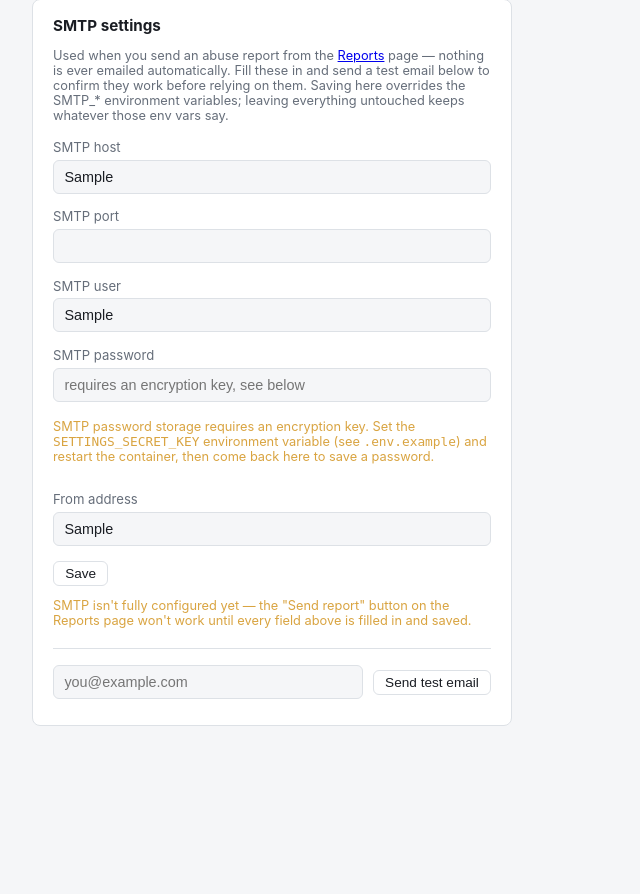
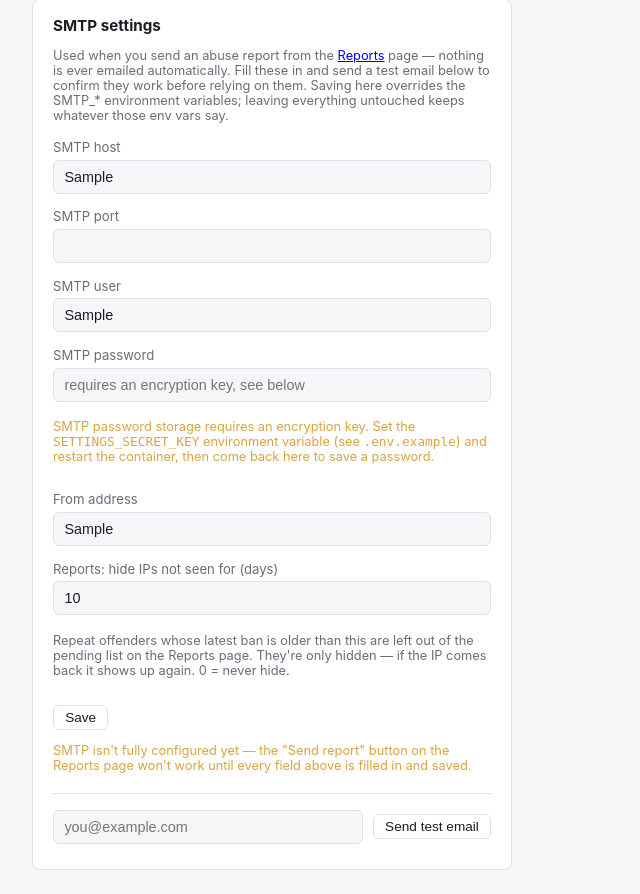
Before and after one commit to Ekot84/npm-crowd-dash, a FastAPI app: template app/templates/settings.html in a window 1280 px wide. Shown: the part 155-1049 px from the top of the page, without its empty margins (0-640 px from the left). Before the commit the page ends 881 px from the top, so only its background shows below. Run offline with FastAPI, Linux system fonts and the light colour scheme; the template is opened without the code that fills it: most values are stand-ins (such as "Sample title", 1, 10 or a date in 2020); data that the repository does not hold is empty; parts of the project's set-up code (start-up, migrations or seed data) failed here and were passed over.

Commit message:
Reports: sort pending queue by last seen, hide IPs not seen for N days
Closes #1. The pending-report queue now lists the most recently seen
repeat offenders first, and leaves out IPs whose latest ban is older than
REPORT_MAX_AGE_DAYS (default 30, 0 = no limit, overridable on the Settings
page). Hidden, not deleted: an IP that comes back reappears with its full
ban count.

Co-Authored-By: Claude Opus 5.5 <noreply@anthropic.com>

```diff
--- a/app/config.py
+++ b/app/config.py
@@ -13,6 +13,11 @@ class Settings(BaseSettings):
     db_path: str = "/data/dashboard.db"
     retention_days: int = 90
     repeat_offender_threshold: int = 3
+    # Pending-report queue on the Reports page only lists repeat offenders
+    # seen within this many days — an IP that hasn't come back in a month
+    # has most likely moved on and isn't worth reporting anymore. 0 = no
+    # limit. Can be overridden at runtime from the Settings page.
+    report_max_age_days: int = 30
     country_ban_threshold: int = 10
     report_public_ip: IPvAnyAddress | None = None
 
--- a/app/db.py
+++ b/app/db.py
@@ -536,7 +536,7 @@ def stats_by_scenario(status: str = "active", limit: int = 5, offset: int = 0) -
         ).fetchall()
 
 
-def report_candidates(threshold: int, limit: int = 50) -> list[dict]:
+def report_candidates(threshold: int, max_age_days: int = 0, limit: int = 50) -> list[dict]:
     """Repeat offenders (ban count >= threshold) that don't already have a
     *successfully sent* abuse report on file — the pending queue on the
     Reports page. A previous failed attempt (SMTP down, no abuse email found
@@ -554,8 +554,17 @@ def report_candidates(threshold: int, limit: int = 50) -> list[dict]:
     were never observed locally, so there's no real "repeat offender"
     behavior to report — just noise from the shared community blocklist.
 
+    max_age_days > 0 hides IPs whose most recent ban is older than that —
+    an offender that hasn't come back in that long has most likely moved on
+    and isn't worth reporting anymore. Hidden, not deleted: if the IP shows
+    up again it's back in the queue with its full ban count. 0 = no limit.
+
+    Sorted by most recently seen first, so the IPs that are still actively
+    hitting the server are at the top.
+
     Returns dicts (not just IPs) with enough context for the Reports list
     to render without a second query per row."""
+    cutoff = int(time.time()) - max_age_days * 86400 if max_age_days > 0 else 0
     with get_conn() as conn:
         rows = conn.execute(
             """
@@ -565,11 +574,12 @@ def report_candidates(threshold: int, limit: int = 50) -> list[dict]:
             WHERE (origin IS NULL OR origin = 'crowdsec')
             GROUP BY ip
             HAVING COUNT(*) >= ?
+              AND MAX(created_at) >= ?
               AND ip NOT IN (SELECT ip FROM abuse_reports WHERE status = 'sent')
-            ORDER BY times_banned DESC, last_seen DESC
+            ORDER BY last_seen DESC, times_banned DESC
             LIMIT ?
             """,
-            (threshold, limit),
+            (threshold, cutoff, limit),
         ).fetchall()
         return [dict(row) for row in rows]
 
--- a/app/main.py
+++ b/app/main.py
@@ -235,7 +235,10 @@ async def stats_panel(
 
 
 def _reports_context(*, message: str | None = None, message_ok: bool = True) -> dict:
-    candidates = db.report_candidates(settings.repeat_offender_threshold, limit=_REPORTS_CANDIDATES_LIMIT)
+    max_age_days = runtime_settings.get_report_max_age_days()
+    candidates = db.report_candidates(
+        settings.repeat_offender_threshold, max_age_days, limit=_REPORTS_CANDIDATES_LIMIT
+    )
     for row in candidates:
         row["last_seen_str"] = _fmt_ts(row["last_seen"])
 
@@ -247,6 +250,7 @@ def _reports_context(*, message: str | None = None, message_ok: bool = True) ->
         "candidates": candidates,
         "history": history,
         "repeat_offender_threshold": settings.repeat_offender_threshold,
+        "report_max_age_days": max_age_days,
         "message": message,
         "message_ok": message_ok,
     }
@@ -259,7 +263,11 @@ async def reports_page(request: Request):
 
 @app.get("/partials/reports-count")
 async def reports_count_partial(request: Request):
-    count = len(db.report_candidates(settings.repeat_offender_threshold, limit=_REPORTS_CANDIDATES_LIMIT))
+    count = len(db.report_candidates(
+        settings.repeat_offender_threshold,
+        runtime_settings.get_report_max_age_days(),
+        limit=_REPORTS_CANDIDATES_LIMIT,
+    ))
     return templates.TemplateResponse(request, "partials/reports_count.html", {"count": count})
 
 
@@ -422,6 +430,7 @@ async def settings_page(request: Request):
         {
             "active_page": "settings",
             "cfg": runtime_settings.get_smtp_settings(),
+            "report_max_age_days": runtime_settings.get_report_max_age_days(),
             "saved": False,
             "password_rejected": False,
             "key_configured": secrets_store.is_key_configured(),
@@ -437,7 +446,9 @@ async def settings_save(
     smtp_user: str = Form(""),
     smtp_password: str = Form(""),
     smtp_from: str = Form(""),
+    report_max_age_days: int = Form(30),
 ):
+    runtime_settings.save_report_max_age_days(report_max_age_days)
     password_rejected = runtime_settings.save_smtp_settings(
         smtp_host=smtp_host,
         smtp_port=smtp_port,
@@ -449,6 +460,7 @@ async def settings_save(
         request, "partials/settings_form.html",
         {
             "cfg": runtime_settings.get_smtp_settings(),
+            "report_max_age_days": runtime_settings.get_report_max_age_days(),
             "saved": True,
             "password_rejected": password_rejected,
             "key_configured": secrets_store.is_key_configured(),
--- a/app/runtime_settings.py
+++ b/app/runtime_settings.py
@@ -120,3 +120,24 @@ def save_smtp_settings(
             password_rejected = True
     db.set_settings(values)
     return password_rejected
+
+
+# --- Reports page -----------------------------------------------------------
+# Same env-default / DB-override pattern as the SMTP fields above, but kept
+# separate from SmtpSettings since it has nothing to do with sending mail.
+
+_REPORT_MAX_AGE_KEY = "report_max_age_days"
+
+
+def get_report_max_age_days() -> int:
+    raw = db.get_settings([_REPORT_MAX_AGE_KEY]).get(_REPORT_MAX_AGE_KEY)
+    if raw is None or raw == "":
+        return env_settings.report_max_age_days
+    try:
+        return max(0, int(raw))
+    except ValueError:
+        return env_settings.report_max_age_days
+
+
+def save_report_max_age_days(days: int) -> None:
+    db.set_settings({_REPORT_MAX_AGE_KEY: str(max(0, days))})
--- a/app/templates/partials/reports_list.html
+++ b/app/templates/partials/reports_list.html
@@ -13,7 +13,9 @@
         </div>
         <p class="filter-hint">
             Repeat offenders banned {{ repeat_offender_threshold }}+ times that
-            don't have a successfully sent abuse report on file yet. Nothing is
+            don't have a successfully sent abuse report on file yet{% if report_max_age_days %},
+            seen within the last {{ report_max_age_days }} days (change on the
+            Settings page){% endif %} — most recently seen first. Nothing is
             emailed automatically — review the recipient and text, then send.
             Once a report is marked "sent" below, that IP won't show up here
             again, so the same IP is never reported twice by mistake. This list
--- a/app/templates/partials/settings_form.html
+++ b/app/templates/partials/settings_form.html
@@ -43,6 +43,12 @@
             <input type="text" id="smtp_from" name="smtp_from" value="{{ cfg.smtp_from or '' }}"
                    placeholder="noreply@example.com">
         </div>
+        <div class="settings-row">
+            <label for="report_max_age_days">Reports: hide IPs not seen for (days)</label>
+            <input type="number" id="report_max_age_days" name="report_max_age_days" min="0"
+                   value="{{ report_max_age_days }}">
+            <p class="filter-hint">Repeat offenders whose latest ban is older than this are left out of the pending list on the Reports page. They're only hidden — if the IP comes back it shows up again. 0 = never hide.</p>
+        </div>
         <button type="submit" class="pager-btn">Save</button>
     </form>
 
```
Also changed, not shown: 1 other file.
